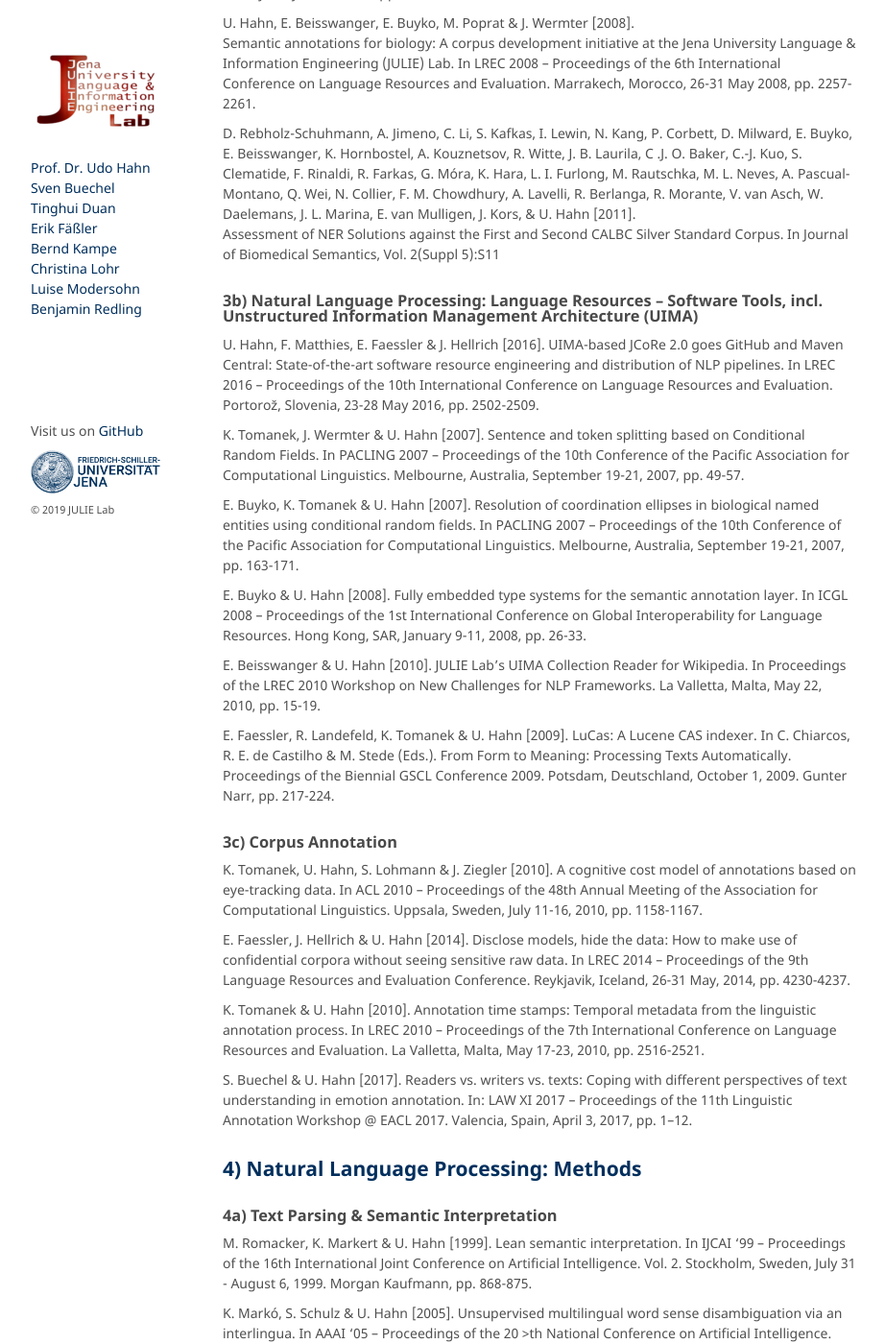
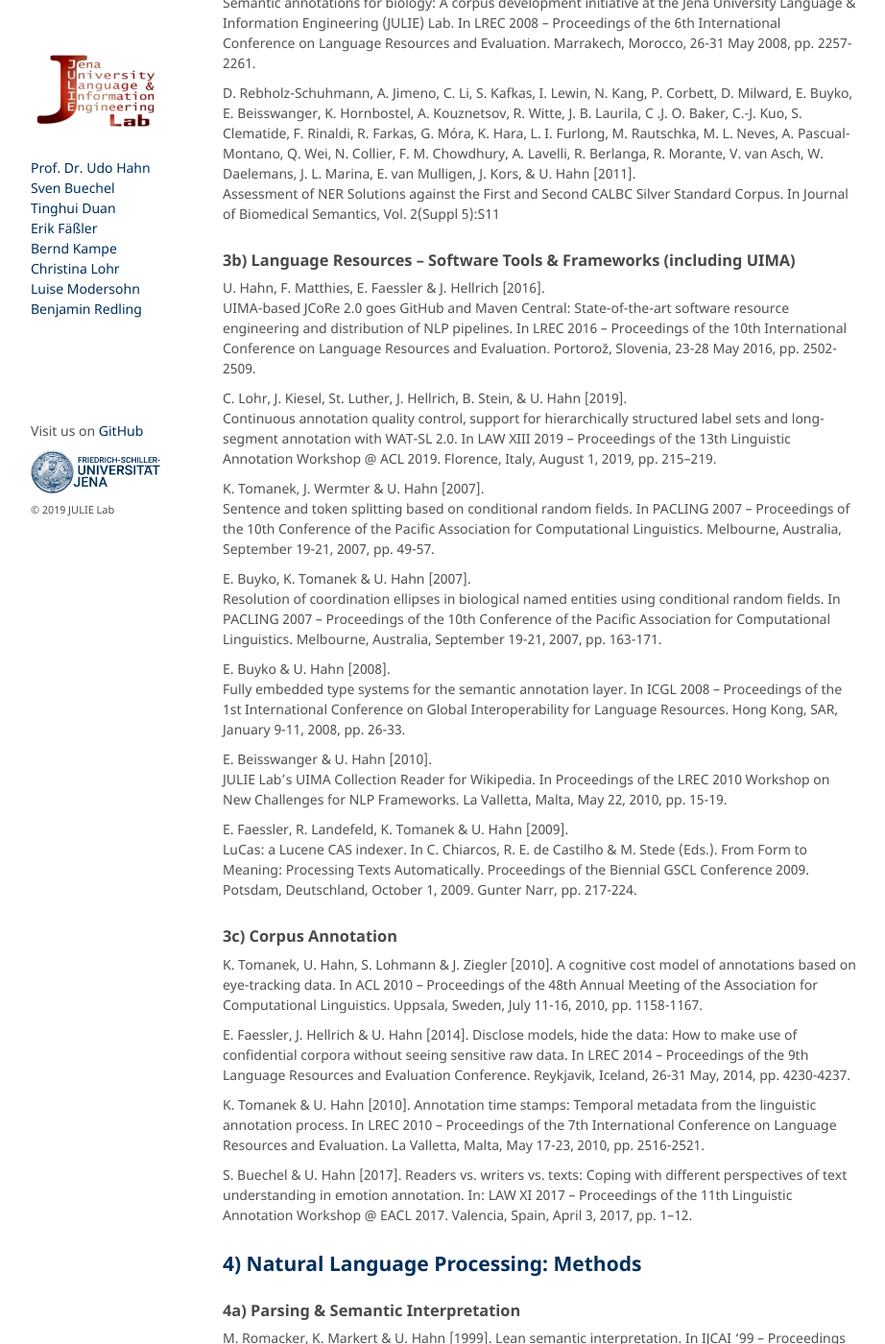
Before and after one commit to JULIELab/JULIELab.github.io, a Jekyll site: the page built from Staff/Hahn/publication.md, in a window 1280 px wide and 1400 px high, scrolled down 5746 px. Shown: the whole window at 96% size, without its empty margins (178-1100 px from the left). Built offline with Jekyll 4.4.1, drawn with Linux system fonts in a browser that asks for light colours; some of the changed text lies outside the part shown.

Commit message:
Update publication.md

```diff
--- a/Staff/Hahn/publication.md
+++ b/Staff/Hahn/publication.md
@@ -17,12 +17,12 @@
 	[2b) Text Summarization](#b-text-summarization)<br/>
 	[2c) Knowledge Base Population](#c-knowledge-base-population)<br/>
 	[2d) (Multilingual) Information Retrieval](#d-multilingual-information-retrieval)<br/>
-[3) Natural Language Processing: Language Resources -- Corpora & Tools, Annotation](#natural-language-processing-language-resources-corpora-software-tools-annotation)<br/>
+[3) Natural Language Processing Infrastructure](#natural-language-processing-language-resources-corpora-software-tools-annotation)<br/>
 	[3a) Language Resources -- Corpora](#a-language-resources-corpora)<br/>
-	[3b) Natural Language Processing: Language Resources -- Software Tools, incl. Unstructured Information Management Architecture (UIMA)](#b-natural-language-processing-language-resources-software-tools-incl.-unstructured-information-management-architecture-uima)<br/>
+	[3b) Language Resources -- Software Tools and Frameworks (including UIMA)](#b-natural-language-processing-language-resources-software-tools-incl.-unstructured-information-management-architecture-uima)<br/>
 	[3c) Corpus Annotation](#c-corpus-annotation)<br/>
 [4) Natural Language Processing: Methods](#natural-language-processing-methods)<br/>
-	[4a) Text Parsing & Semantic Interpretation](#a-text-parsing-semantic-interpretation)<br/>
+	[4a) Parsing & Semantic Interpretation](#a-text-parsing-semantic-interpretation)<br/>
 	[4b) Anaphora Resolution & Discourse Structure Analysis](#b-anaphora-resolution-discourse-structure-analysis)<br/>
 	[4c) Emotion and Sentiment Analysis](#c-emotion-and-sentiment-analysis)<br/>
 [5) Biomedical NLP](#biomedical-nlp)<br/>
@@ -203,7 +203,7 @@
 Morpheme-based, cross-lingual indexing for medical document retrieval. In International Journal of Medical Informatics, 59(3):87-99.
 
 
-## 3) Natural Language Processing: Language Resources -- Corpora & Tools, Annotation
+## 3) Natural Language Processing Infrastructure
 
 ### 3a) Language Resources -- Corpora
 
@@ -269,40 +269,32 @@
 Chowdhury, A. Lavelli, R. Berlanga, R. Morante, V. van Asch, W. Daelemans, J. L. Marina, E. van Mulligen, J. Kors, & U. Hahn \[2011\].\
 Assessment of NER Solutions against the First and Second CALBC Silver Standard Corpus. In Journal of Biomedical Semantics, Vol. 2(Suppl 5):S11
 
-### 3b) Natural Language Processing: Language Resources -- Software Tools, incl. Unstructured Information Management Architecture (UIMA)
+### 3b) Language Resources -- Software Tools & Frameworks (including UIMA)
 
-U. Hahn, F. Matthies, E. Faessler & J. Hellrich \[2016\]. UIMA-based
-JCoRe 2.0 goes GitHub and Maven Central: State-of-the-art software
-resource engineering and distribution of NLP pipelines. In LREC 2016 --
-Proceedings of the 10th International Conference on Language Resources
-and Evaluation. Portorož, Slovenia, 23-28 May 2016, pp. 2502-2509.
+U. Hahn, F. Matthies, E. Faessler & J. Hellrich \[2016\].\
+UIMA-based JCoRe 2.0 goes GitHub and Maven Central: State-of-the-art software resource engineering and distribution of NLP pipelines. In LREC 2016 – Proceedings of the 10th International Conference on Language Resources and Evaluation. Portorož, Slovenia, 23-28 May 2016, pp. 2502-2509.
 
-K. Tomanek, J. Wermter & U. Hahn \[2007\]. Sentence and token splitting
-based on Conditional Random Fields. In PACLING 2007 -- Proceedings of
-the 10th Conference of the Pacific Association for Computational
+C. Lohr, J. Kiesel, St. Luther, J. Hellrich, B. Stein, & U. Hahn  \[2019\].\
+Continuous annotation quality control, support for hierarchically structured label sets and long-segment annotation with WAT-SL 2.0. In LAW XIII 2019 – Proceedings of the 13th Linguistic Annotation Workshop @ ACL 2019. Florence, Italy, August 1, 2019, pp. 215–219.
+
+K. Tomanek, J. Wermter & U. Hahn \[2007\].\
+Sentence and token splitting based on conditional random fields. In PACLING 2007 – Proceedings of the 10th Conference of the Pacific Association for Computational
 Linguistics. Melbourne, Australia, September 19-21, 2007, pp. 49-57.
 
-E. Buyko, K. Tomanek & U. Hahn \[2007\]. Resolution of coordination
-ellipses in biological named entities using conditional random fields.
-In PACLING 2007 -- Proceedings of the 10th Conference of the Pacific
-Association for Computational Linguistics. Melbourne, Australia,
-September 19-21, 2007, pp. 163-171.
+E. Buyko, K. Tomanek & U. Hahn \[2007\].\
+Resolution of coordination ellipses in biological named entities using conditional random fields. In PACLING 2007 – Proceedings of the 10th Conference of the Pacific
+Association for Computational Linguistics. Melbourne, Australia, September 19-21, 2007, pp. 163-171.
 
-E. Buyko & U. Hahn \[2008\]. Fully embedded type systems for the
-semantic annotation layer. In ICGL 2008 -- Proceedings of the 1st
-International Conference on Global Interoperability for Language
+E. Buyko & U. Hahn \[2008\].\
+Fully embedded type systems for the semantic annotation layer. In ICGL 2008 – Proceedings of the 1st International Conference on Global Interoperability for Language
 Resources. Hong Kong, SAR, January 9-11, 2008, pp. 26-33.
 
-E. Beisswanger & U. Hahn \[2010\]. JULIE Lab's UIMA Collection Reader
-for Wikipedia. In Proceedings of the LREC 2010 Workshop on New
-Challenges for NLP Frameworks. La Valletta, Malta, May 22, 2010,
+E. Beisswanger & U. Hahn \[2010\].\
+JULIE Lab's UIMA Collection Reader for Wikipedia. In Proceedings of the LREC 2010 Workshop on New Challenges for NLP Frameworks. La Valletta, Malta, May 22, 2010,
 pp. 15-19.
 
-E. Faessler, R. Landefeld, K. Tomanek & U. Hahn \[2009\]. LuCas: A
-Lucene CAS indexer. In C. Chiarcos, R. E. de Castilho & M. Stede (Eds.).
-From Form to Meaning: Processing Texts Automatically.\
-Proceedings of the Biennial GSCL Conference 2009. Potsdam, Deutschland,
-October 1, 2009. Gunter Narr, pp. 217-224.
+E. Faessler, R. Landefeld, K. Tomanek & U. Hahn \[2009\].\
+LuCas: a Lucene CAS indexer. In C. Chiarcos, R. E. de Castilho & M. Stede (Eds.). From Form to Meaning: Processing Texts Automatically. Proceedings of the Biennial GSCL Conference 2009. Potsdam, Deutschland, October 1, 2009. Gunter Narr, pp. 217-224.
 
 ### 3c) Corpus Annotation
 
@@ -330,7 +322,7 @@
 
 ## 4) Natural Language Processing: Methods
 
-### 4a) Text Parsing & Semantic Interpretation
+### 4a) Parsing & Semantic Interpretation
 
 M. Romacker, K. Markert & U. Hahn \[1999\]. Lean semantic
 interpretation. In IJCAI '99 -- Proceedings of the 16th International
@@ -469,6 +461,9 @@
 
 S. Buechel & U. Hahn \[2018\].\
 Representation mapping: a novel approach to generate high-quality multi-lingual emotion lexicons. In LREC 2018 – Proceedings of the 11th International Conference on Language Resources and Evaluation. Miyazaki, Japan, May 7-12, 2018, pp. 184-191.
+
+E. Eder, U. Krieg-Holz, & U. Hahn \[2019\].\
+At the lower end of language: exploring the vulgar and obscene side of German. In ALW 3 – Proceedings of the 3rd Workshop on Abusive Language Online @ ACL 2019. Florence, Italy, August, 1, 2019, pp. 119–128
 
 
 ## 5) Biomedical NLP
```
